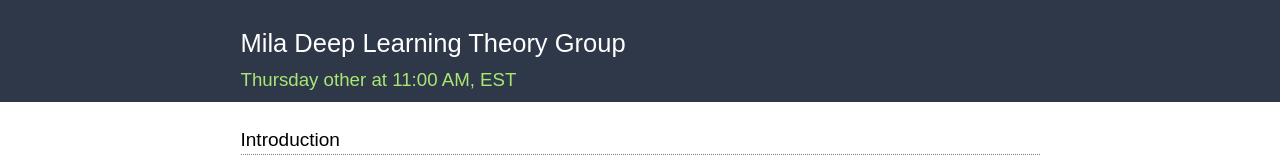
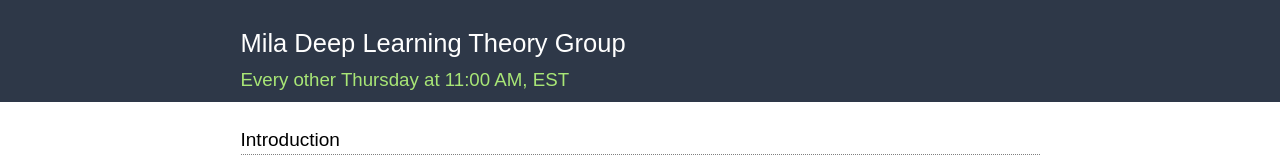
Before and after one commit to mila-dl-theory/mila-dl-theory.github.io, a plain HTML site: page index.html in a window 1280 px wide. Shown: the top 160 px of the page. Drawn offline with Linux system fonts and the light colour scheme; a script that the page names is missing.

Commit message:
typo fixed

```diff
--- a/index.html
+++ b/index.html
@@ -39,7 +39,7 @@
 <br>
 <div class="header_text">
       <h2>Mila Deep Learning Theory Group</h2>
-       <h4>Thursday other at 11:00 AM, EST</h4>
+       <h4>Every other Thursday at 11:00 AM, EST</h4>
 </div>
 </header>
 
```
